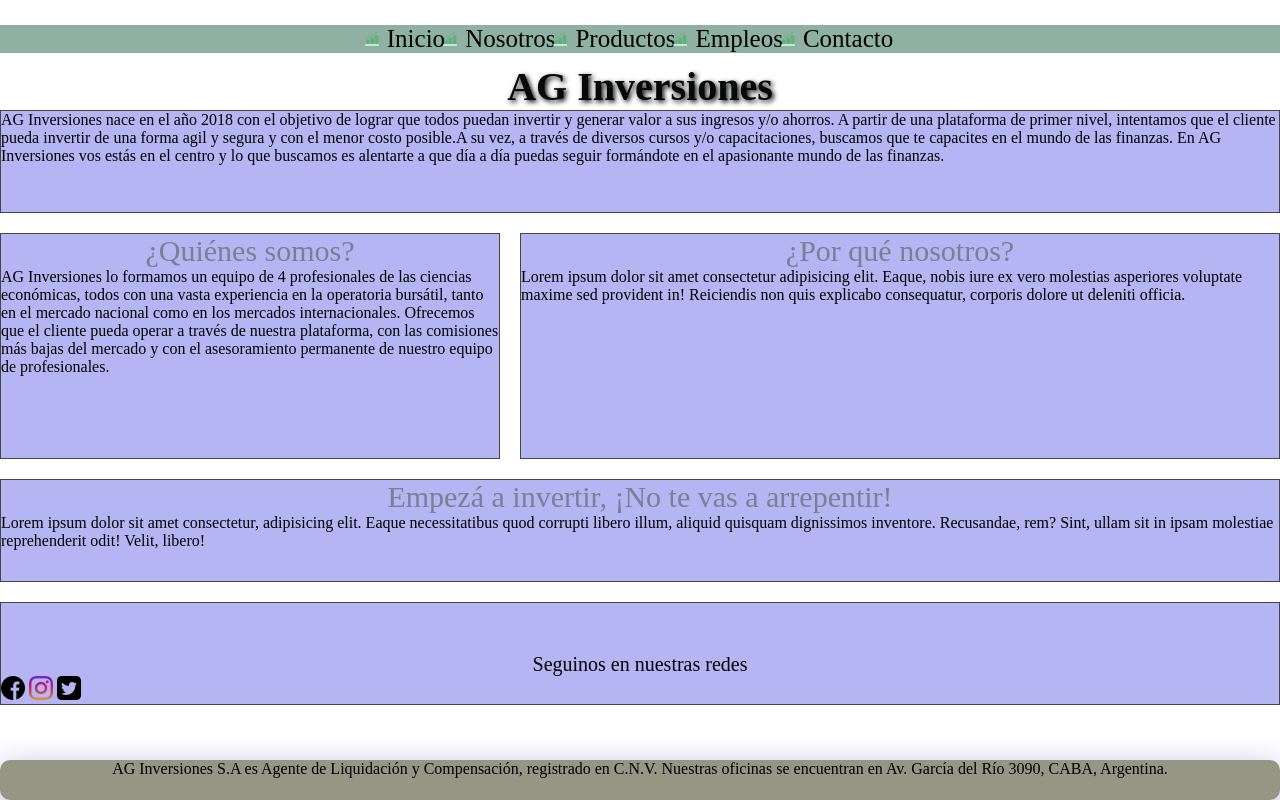
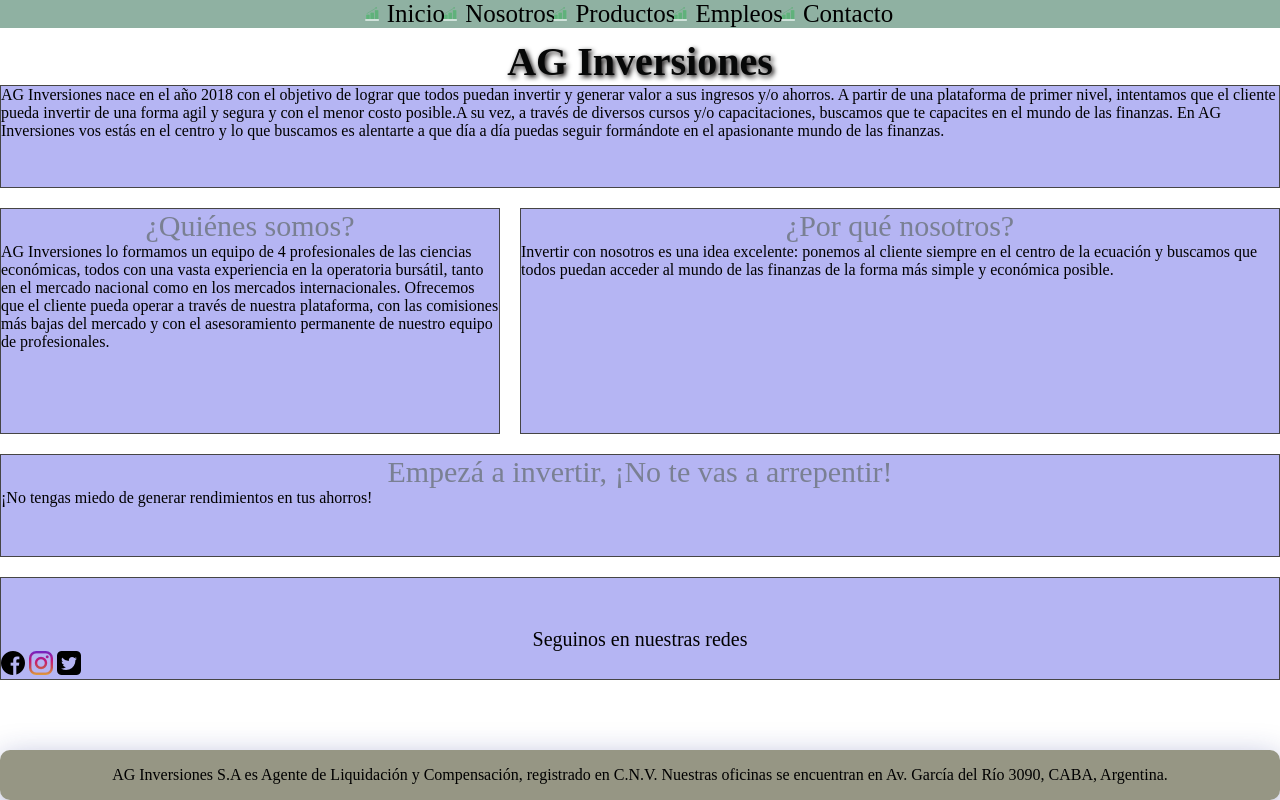
Before and after one commit to akarakachian/PreEntrega3-Karakachian, a plain HTML site: page index.html in a window 1280 px wide. Drawn offline with Linux system fonts and the light colour scheme.

Commit message:
Nuevas modificaciones

```diff
--- a/css/style.css
+++ b/css/style.css
@@ -11,6 +11,10 @@ header {
 
 body {
   background-color: white;
+  margin: 0;
+  min-height: 100vh;
+  position: relative;
+  padding-bottom: 3em;
   /* background-image: url("../Assets/img/13087.jpg"); */
 }
 
@@ -18,7 +22,6 @@ body {
   background-color: rgba(149, 149, 147, 0.692);
   display: flex;
   justify-content: center;
-  margin-top: 25px;
   list-style: none;
   gap: 20px;
 }
@@ -37,6 +40,20 @@ body {
 
 .navBar li a:hover {
   color: grey;
+}
+
+footer {
+  background-color: rgba(104, 104, 78, 0.692);
+  box-shadow: 0 8px 32px 0 rgba(31, 38, 135, 0.37);
+  backdrop-filter: blur(4.5px);
+  -webkit-backdrop-filter: blur(4.5px);
+  border-radius: 10px;
+  padding: 1em 0;
+  position: absolute;
+  bottom: 0;
+  width: 100%;
+  text-align: center;
+  margin-top: auto;
 }
 
 h1 {
@@ -105,7 +122,7 @@ h6 {
   list-style-image: url("../Assets/img/grafico-de-crecimiento.png");
 }
 
-.cuadrado {
+/* .cuadrado {
   background: rgba(104, 104, 78, 0.692);
   box-shadow: 0 8px 32px 0 rgba(31, 38, 135, 0.37);
   backdrop-filter: blur(4.5px);
@@ -113,14 +130,16 @@ h6 {
   border-radius: 10px;
   width: 100%;
   height: 40px;
-  margin-top: 55px;
-}
+  padding: 1em 0;
+  text-align: center;
+  margin-top: auto;
+  /* margin-top: 55px; */
+/* } */
 
-.cuadrado p {
+/* .cuadrado p {
   text-align: center;
-}
-
-.imagen img {
+} */
+*/ .imagen img {
   border-radius: 50%;
   box-shadow: 20px 10px 5px lightblue;
   margin: 50px;
--- a/index.html
+++ b/index.html
@@ -52,20 +52,15 @@
         <div class="item3">
           <h2>¿Por qué nosotros?</h2>
           <p>
-            Lorem ipsum dolor sit amet consectetur adipisicing elit. Eaque,
-            nobis iure ex vero molestias asperiores voluptate maxime sed
-            provident in! Reiciendis non quis explicabo consequatur, corporis
-            dolore ut deleniti officia.
+            Invertir con nosotros es una idea excelente: ponemos al cliente
+            siempre en el centro de la ecuación y buscamos que todos puedan
+            acceder al mundo de las finanzas de la forma más simple y económica
+            posible.
           </p>
         </div>
         <div class="item4">
           <h2>Empezá a invertir, ¡No te vas a arrepentir!</h2>
-          <p>
-            Lorem ipsum dolor sit amet consectetur, adipisicing elit. Eaque
-            necessitatibus quod corrupti libero illum, aliquid quisquam
-            dignissimos inventore. Recusandae, rem? Sint, ullam sit in ipsam
-            molestiae reprehenderit odit! Velit, libero!
-          </p>
+          <p>¡No tengas miedo de generar rendimientos en tus ahorros!</p>
         </div>
         <div class="item5">
           <h3>Seguinos en nuestras redes</h3>
@@ -83,13 +78,13 @@
         <img src="./Assets/img/signo-de-twitter.png" alt="" />
       </div> -->
     <footer>
-      <div class="cuadrado">
-        <p>
-          AG Inversiones S.A es Agente de Liquidación y Compensación, registrado
-          en C.N.V. Nuestras oficinas se encuentran en Av. García del Río 3090,
-          CABA, Argentina.
-        </p>
-      </div>
+      <!-- <div class="cuadrado"> -->
+      <p>
+        AG Inversiones S.A es Agente de Liquidación y Compensación, registrado
+        en C.N.V. Nuestras oficinas se encuentran en Av. García del Río 3090,
+        CABA, Argentina.
+      </p>
+      <!-- </div> -->
     </footer>
   </body>
 </html>
```
Also changed, not shown: pages/contacto.html (+4 -3 lines), pages/empleos.html (+7 -7 lines), pages/nosotros.html (+3 -3 lines), pages/productos.html (+3 -2 lines).
